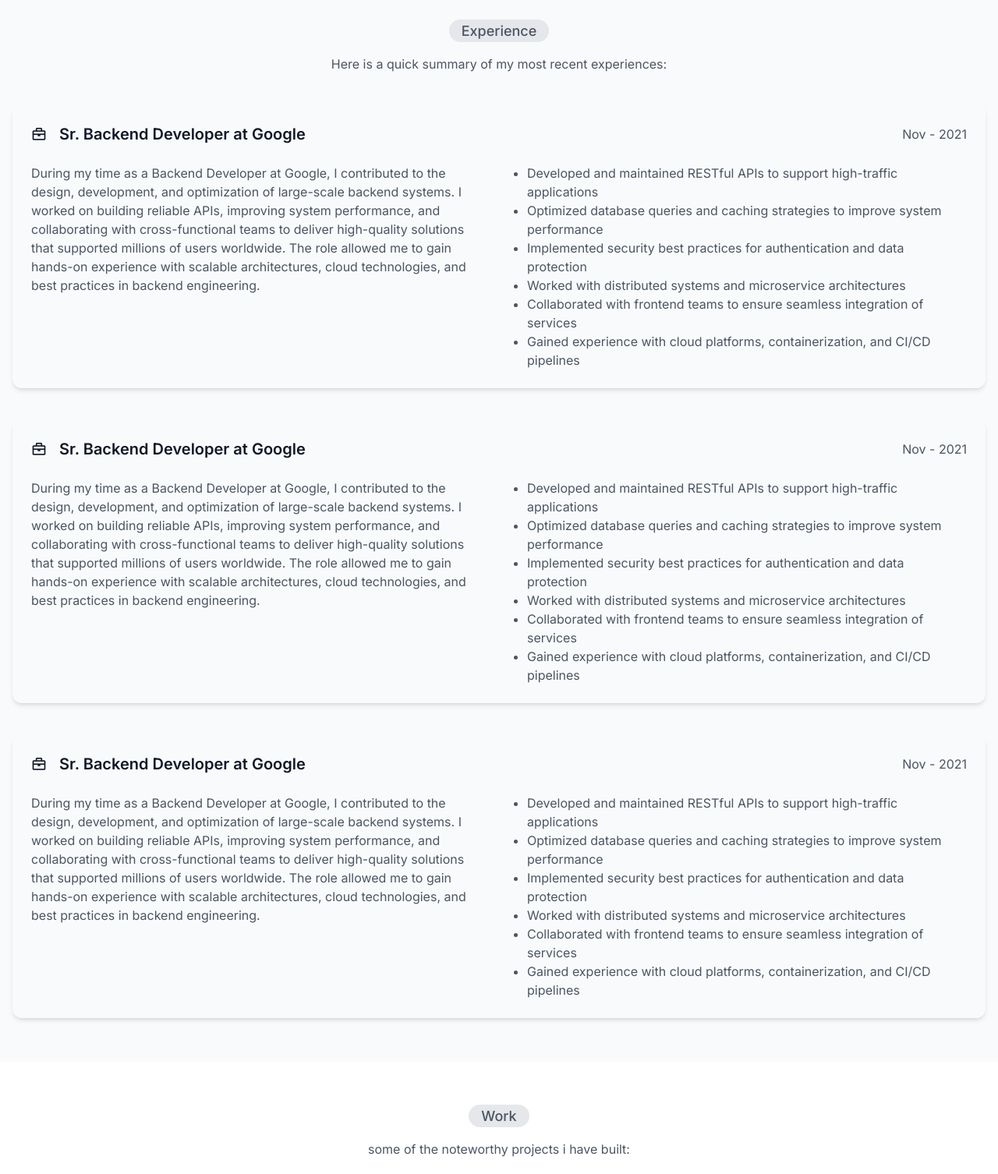
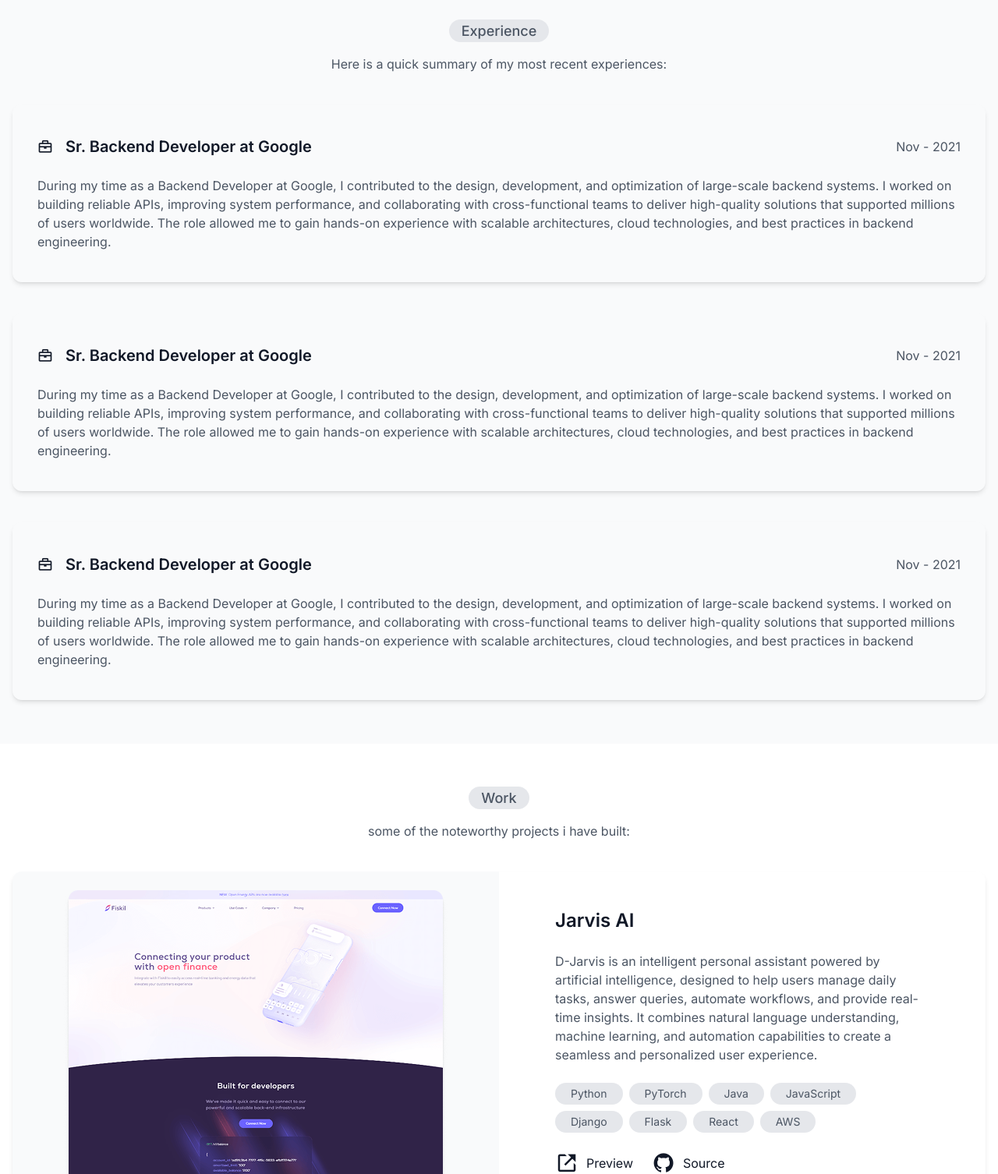
Before and after one commit to Chris-Error-404/jesse-jude, a website: page public/index.html in a window 1280 px wide. Shown: the part 1960-3466 px from the top of the page at 78% size. Drawn offline with nearby package versions, Linux system fonts and the light colour scheme.

Commit message:
experience card edit

```diff
--- a/public/index.html
+++ b/public/index.html
@@ -360,77 +360,62 @@
 
   <!--experience-->
   <section id="experience" class="bg-[var(--gray-50)] py-10 pt-6 lg:pt-10">
+    <!--main conatiner-->
       <div class="container mx-auto p-4 max-w-[1300px]">
+      <!--section heading-->
       <h2 class="text-center text-lg mb-4"><span class="text-[var(--gray-600)] text-center bg-[var(--gray-200)] px-4 py-1 rounded-full w-fit font-medium">Experience</span></h2>
       <p class="text-[var(--gray-600)] text-center mb-10">Here is a quick summary of my most recent experiences:</p>
 
       <div class="flex flex-col gap-6 lg:gap-10">
 
         <!--card /-->
-        <div data-aos="fade-up" class="bg-[var(--exp-card-bg)] shadow-md rounded-xl p-6">
+        <div data-aos="fade-up" class="bg-[var(--exp-card-bg)] shadow-md rounded-xl p-6 lg:px-8 py-10">
+
+          <!--experience title-->
           <div class="flex flex-col lg:flex-row lg:items-center justify-start lg:justify-between mb-6 gap-2.5">
-            <a href="#" class="text-[var(--gray-900)] font-semibold text-xl flex items-center justify-center gap-4"><i class="bx bx-briefcase text-xl"></i> Sr. Backend Developer at Google</a> <h4 class="text-[var(--gray-600)] text-base">Nov - 2021</h4>
+            <a href="#" class="text-[var(--gray-900)] font-semibold text-xl flex items-center lg:justify-center gap-4"><i class="bx bx-briefcase text-xl"></i> Sr. Backend Developer at Google</a> <h4 class="text-[var(--gray-600)] text-base">Nov - 2021</h4>
           </div>
 
-          <div class="grid lg:grid-cols-2 gap-6">
+          <!--experience desciption-->
+          <div class="">
             <p class="text-[var(--gray-600)]">
               During my time as a Backend Developer at Google, I contributed to the design, development, and optimization of large-scale backend systems. I worked on building reliable APIs, improving system performance, and collaborating with cross-functional teams to deliver high-quality solutions that supported millions of users worldwide. The role allowed me to gain hands-on experience with scalable architectures, cloud technologies, and best practices in backend engineering.
             </p>
-
-            <ul class="list-disc pl-6 text-[var(--gray-600)]">
-              <li>Developed and maintained RESTful APIs to support high-traffic applications</li>
-              <li>Optimized database queries and caching strategies to improve system performance</li>
-              <li>Implemented security best practices for authentication and data protection</li>
-              <li>Worked with distributed systems and microservice architectures</li>
-              <li>Collaborated with frontend teams to ensure seamless integration of services</li>
-              <li>Gained experience with cloud platforms, containerization, and CI/CD pipelines</li>
-            </ul>
           </div>
         </div>
 
         <!--card /-->
-        <div data-aos="fade-up" class="bg-[var(--exp-card-bg)] shadow-md rounded-xl p-6">
+        <div data-aos="fade-up" class="bg-[var(--exp-card-bg)] shadow-md rounded-xl p-6 lg:px-8 py-10">
+
+          <!--experience title-->
           <div class="flex flex-col lg:flex-row lg:items-center justify-start lg:justify-between mb-6 gap-2.5">
-            <a href="#" class="text-[var(--gray-900)] font-semibold text-xl flex items-center justify-center gap-4"><i class="bx bx-briefcase text-xl"></i> Sr. Backend Developer at Google</a> <h4 class="text-[var(--gray-600)] text-base">Nov - 2021</h4>
+            <a href="#" class="text-[var(--gray-900)] font-semibold text-xl flex items-center lg:justify-center gap-4"><i class="bx bx-briefcase text-xl"></i> Sr. Backend Developer at Google</a> <h4 class="text-[var(--gray-600)] text-base">Nov - 2021</h4>
           </div>
 
-          <div class="grid lg:grid-cols-2 gap-6">
+          <!--experience desciption-->
+          <div class="">
             <p class="text-[var(--gray-600)]">
               During my time as a Backend Developer at Google, I contributed to the design, development, and optimization of large-scale backend systems. I worked on building reliable APIs, improving system performance, and collaborating with cross-functional teams to deliver high-quality solutions that supported millions of users worldwide. The role allowed me to gain hands-on experience with scalable architectures, cloud technologies, and best practices in backend engineering.
             </p>
-
-            <ul class="list-disc pl-6 text-[var(--gray-600)]">
-              <li>Developed and maintained RESTful APIs to support high-traffic applications</li>
-              <li>Optimized database queries and caching strategies to improve system performance</li>
-              <li>Implemented security best practices for authentication and data protection</li>
-              <li>Worked with distributed systems and microservice architectures</li>
-              <li>Collaborated with frontend teams to ensure seamless integration of services</li>
-              <li>Gained experience with cloud platforms, containerization, and CI/CD pipelines</li>
-            </ul>
           </div>
         </div>
 
         <!--card /-->
-        <div data-aos="fade-up" class="bg-[var(--exp-card-bg)] shadow-md rounded-xl p-6">
+        <div data-aos="fade-up" class="bg-[var(--exp-card-bg)] shadow-md rounded-xl p-6 lg:px-8 py-10">
+
+          <!--experience title-->
           <div class="flex flex-col lg:flex-row lg:items-center justify-start lg:justify-between mb-6 gap-2.5">
-            <a href="#" class="text-[var(--gray-900)] font-semibold text-xl flex items-center justify-center gap-4"><i class="bx bx-briefcase text-xl"></i> Sr. Backend Developer at Google</a> <h4 class="text-[var(--gray-600)] text-base">Nov - 2021</h4>
+            <a href="#" class="text-[var(--gray-900)] font-semibold text-xl flex items-center lg:justify-center gap-4"><i class="bx bx-briefcase text-xl"></i> Sr. Backend Developer at Google</a> <h4 class="text-[var(--gray-600)] text-base">Nov - 2021</h4>
           </div>
 
-          <div class="grid lg:grid-cols-2 gap-6">
+          <!--experience desciption-->
+          <div class="">
             <p class="text-[var(--gray-600)]">
               During my time as a Backend Developer at Google, I contributed to the design, development, and optimization of large-scale backend systems. I worked on building reliable APIs, improving system performance, and collaborating with cross-functional teams to deliver high-quality solutions that supported millions of users worldwide. The role allowed me to gain hands-on experience with scalable architectures, cloud technologies, and best practices in backend engineering.
             </p>
-
-            <ul class="list-disc pl-6 text-[var(--gray-600)]">
-              <li>Developed and maintained RESTful APIs to support high-traffic applications</li>
-              <li>Optimized database queries and caching strategies to improve system performance</li>
-              <li>Implemented security best practices for authentication and data protection</li>
-              <li>Worked with distributed systems and microservice architectures</li>
-              <li>Collaborated with frontend teams to ensure seamless integration of services</li>
-              <li>Gained experience with cloud platforms, containerization, and CI/CD pipelines</li>
-            </ul>
           </div>
         </div>
+
       </div>
       </div>
   </section>
--- a/public/js/AOS.js
+++ b/public/js/AOS.js
@@ -4,7 +4,7 @@
     offset: 120,
     duration: 400,
     easing: 'ease',
-    disable: function() {
+ /*    disable: function() {
         return window.innerWidth < 1024;
-    }
+    } */
   });
--- a/src/input.css
+++ b/src/input.css
@@ -119,3 +119,10 @@
 input,textarea,input::placeholder{
     font-family: "Inter", sans-serif;
 }
+
+/* briefcase styling mobile */
+@media (max-width: 1024px){
+    .bx-briefcase {
+        display: none !important;
+    }
+}
```
Also changed, not shown: public/css/output.css.
